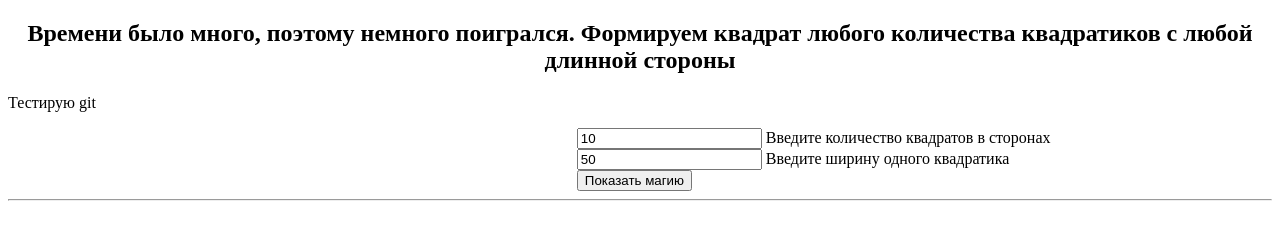
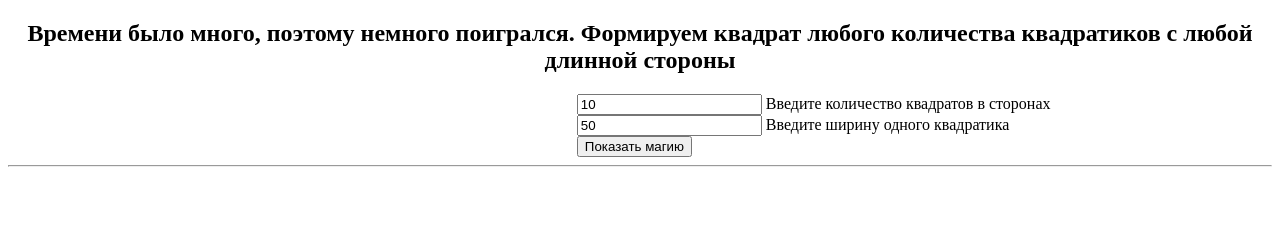
Before and after one commit to Chicloon/D3_Angular, a plain HTML site: page lesson1/homework.html in a window 1280 px wide. Drawn offline with Linux system fonts and the light colour scheme.

Commit message:
removerd p tag

```diff
--- a/lesson1/homework.html
+++ b/lesson1/homework.html
@@ -26,9 +26,6 @@
 
 <body>
   <h2> Времени было много, поэтому немного поигрался. Формируем квадрат любого  количества квадратиков с любой длинной стороны</h2>
-  <p>
-    Тестирую git
-  </p>
   <div class="main" )>
     <form id="form">
       <input type="number" name="rectNumber" value="10"> Введите количество квадратов в сторонах </input>
```
